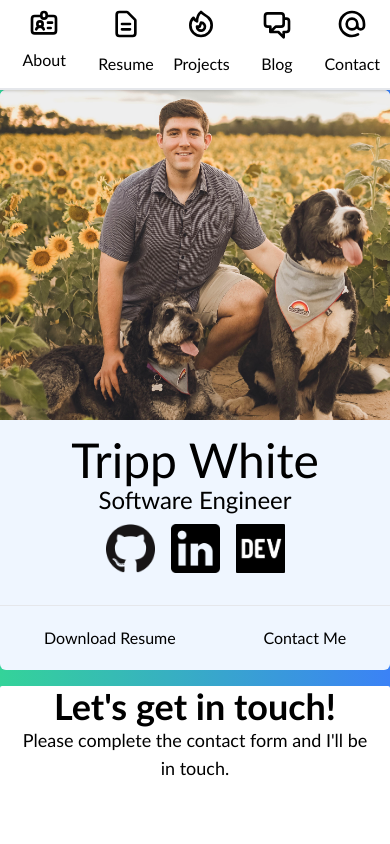
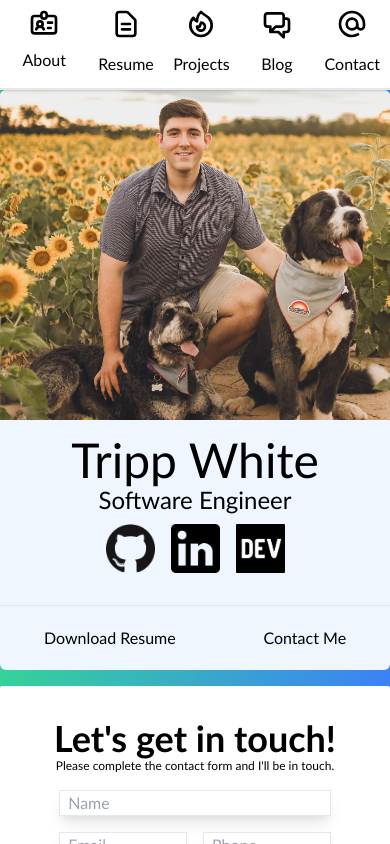
Before and after one commit to turpp/personal-portfolio, a React (Create React App) app in the folder my-app/: page / in a window 390 px wide. Both pictures are taken after a click on the button "Contact". Shown: the top 844 px of the page. Built offline with nearby package versions, Linux system fonts and the light colour scheme.

Commit message:
formatted for mobile

```diff
--- a/my-app/src/Components/Contact.js
+++ b/my-app/src/Components/Contact.js
@@ -16,27 +16,27 @@ export default function Contact(){
 
 
     return(
-        <div className='w-full bg-white h-3/4 rounded-sm'>
+        <div className='w-full bg-white rounded-sm p-4'>
             <div className='m-4 h-3/4'>
                     <p className='font-bold text-center text-4xl'>Let's get in touch!</p>
                     <div className='grid justify-items-center h-full'>
-                    <p className='font-thin text-center text-lg  mb-2'>Please complete the contact form and I'll be in touch.</p>
-                    <form className="contact-form m-auto w-3/4 " onSubmit={sendEmail}>
+                    <p className='font-thin text-center text-xs  mb-4'>Please complete the contact form and I'll be in touch.</p>
+                    <form className="contact-form m-auto w-5/6 " onSubmit={sendEmail}>
                         <div className='grid grid-cols-2 gap-4'>
                         <input type="hidden" name="contact_number" />
                         <div className='col-span-2'>
-                        <input className='border-2 w-full' type="text" name="user_name" placeholder='Name' required/></div>
+                        <input className='w-full shadow-lg border pl-2' type="text" name="user_name" placeholder='Name' required/></div>
                         <div className='col-span-1'>
-                            <input className='border-2 w-full' type="email" name="user_email" placeholder='Email' required/>
+                            <input className='w-full shadow-lg border pl-2' type="email" name="user_email" placeholder='Email' required/>
                         </div>
                         <div className='col-span-1'>
-                            <input className='border-2 w-full' type="phone" name="user_phone" placeholder='Phone'/>
+                            <input className='w-full shadow-lg border pl-2' type="phone" name="user_phone" placeholder='Phone'/>
                         </div>
                         <div className='col-span-2'>
-                        <textarea className='border-2 w-full' name="message" placeholder='Write Your Message'/>
+                        <textarea className='w-full shadow-lg border pl-2' name="message" placeholder='Write Your Message'/>
                         </div>
                         <div className='col-span-2'>
-                        <input className='' type="submit" value="Send" onClick={()=>sendEmail} />
+                        <button className='bg-blue-500 py-2 px-8 rounded-md text-white shadow' type="submit" value="Send" onClick={()=>sendEmail}>Send</button>
                         </div>
                         </div>
                     </form>
```
